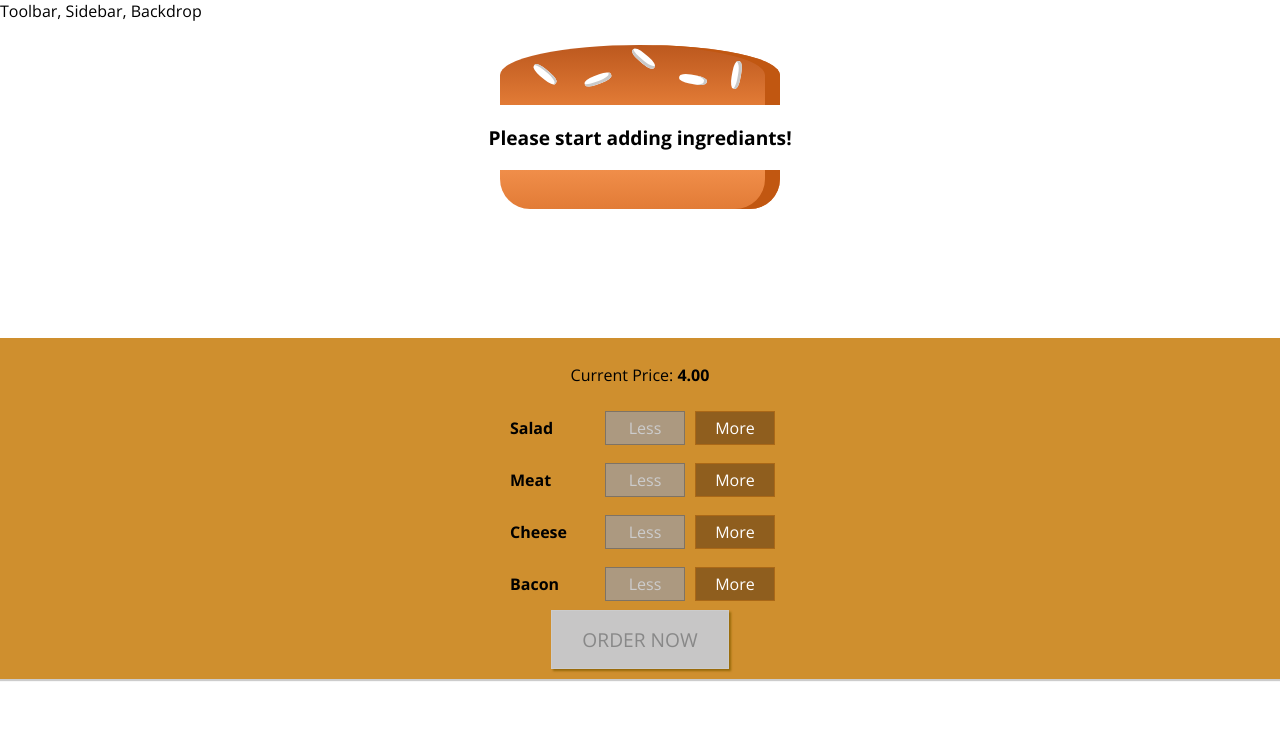
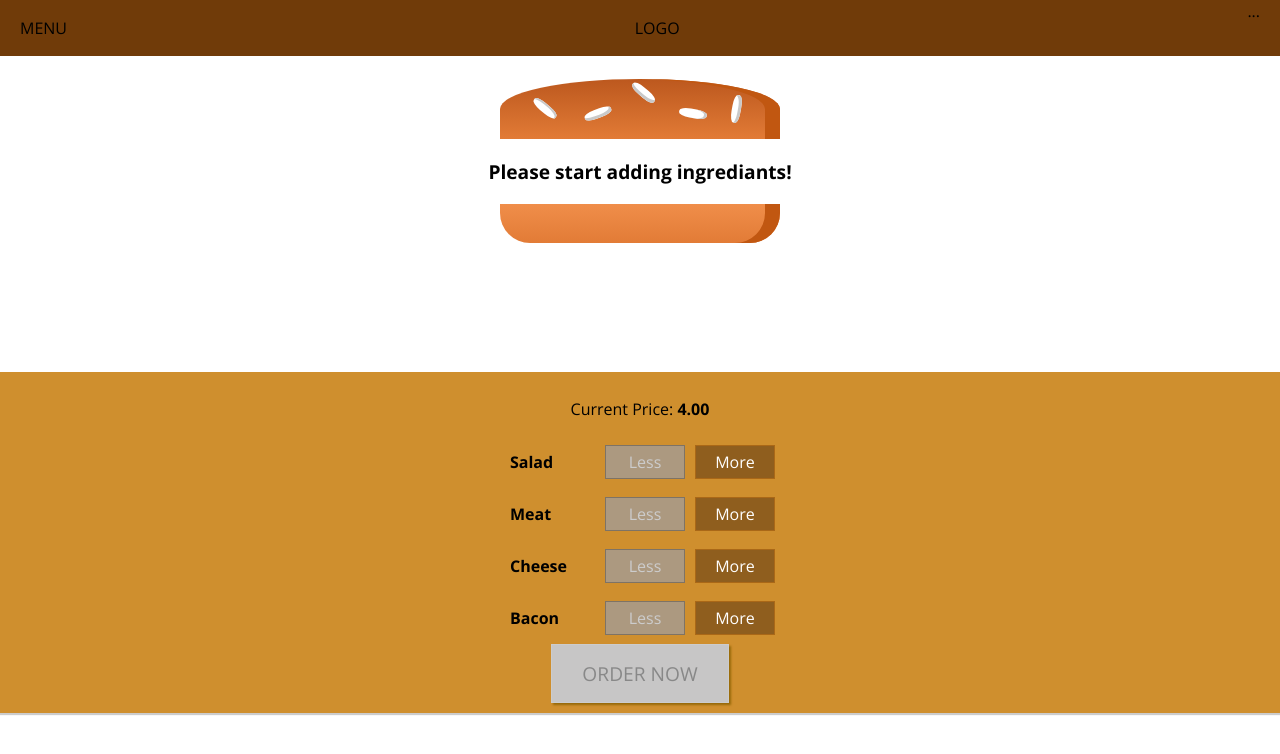
Before and after one commit to SanazME/ReactMiniProjects, a React (Create React App) app in the folder burger_builder/: page / in a window 1280 px wide. Shown: the top 754 px of the page. Built offline with nearby package versions, Linux system fonts and the light colour scheme.

Commit message:
Add a toolbar component

```diff
--- a/burger_builder/src/components/Layout/Layout.js
+++ b/burger_builder/src/components/Layout/Layout.js
@@ -1,10 +1,10 @@
 import React, { Fragment } from 'react';
 import classes from './Layout.module.css';
+import Toolbar from '../Navigation/Toolbar/Toolbar'
 
 const layout = (props) => (
     <Fragment>
-        <div> Toolbar, Sidebar, Backdrop</div>
-
+        <Toolbar />
         <main className={classes.Content}>
             {props.children}
         </main>
--- a/burger_builder/src/components/Layout/Layout.module.css
+++ b/burger_builder/src/components/Layout/Layout.module.css
@@ -1,3 +1,3 @@
 .Content {
-    margin-top: 16px;
+    margin-top: 72px;
 }
--- /dev/null
+++ b/burger_builder/src/components/Navigation/Toolbar/Toolbar.js
@@ -0,0 +1,14 @@
+import React from 'react'
+import classes from './Toolbar.module.css'
+
+export default function Toolbar() {
+    return (
+        <header className={classes.Toolbar}>
+            <div>MENU</div>
+            <div>LOGO</div>
+            <nav>
+                ...
+            </nav>
+        </header>
+    )
+}
--- /dev/null
+++ b/burger_builder/src/components/Navigation/Toolbar/Toolbar.module.css
@@ -0,0 +1,19 @@
+.Toolbar {
+    height: 56px;
+    width: 100%;
+    position: fixed;
+    top: 0;
+    left: 0;
+    background-color: #703B09;
+    display: flex;
+    justify-content: space-between;
+    align-items: center;
+    padding: 0 20px;
+    box-sizing: border-box;
+    z-index: 90;
+}
+
+.Toolbar nav {
+    height: 100%;
+
+}
```
